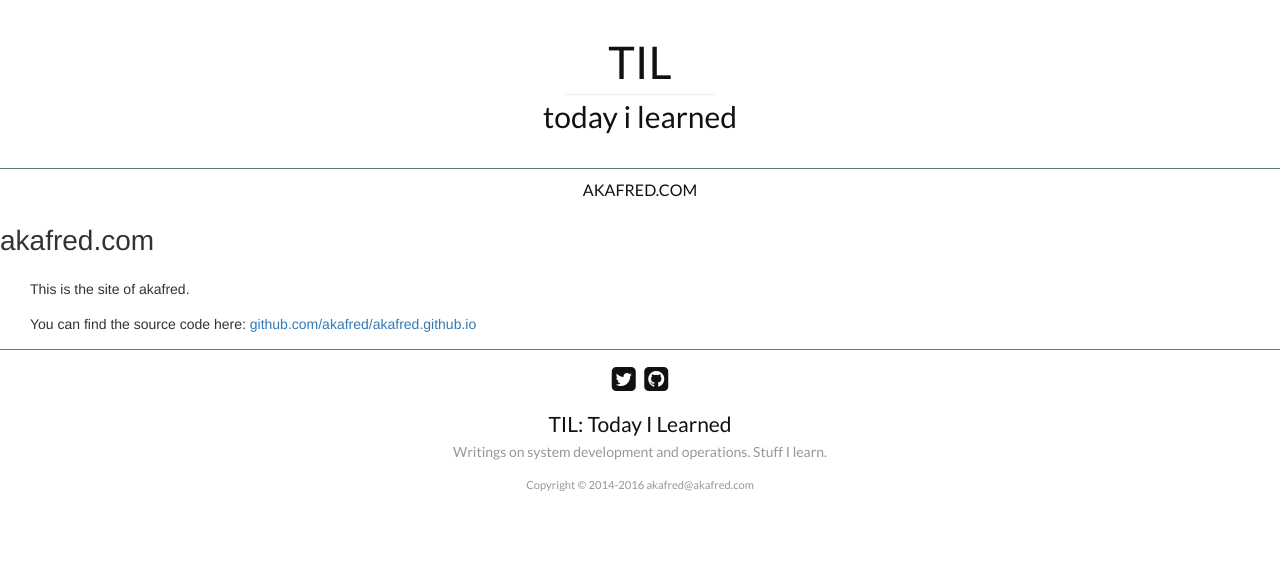
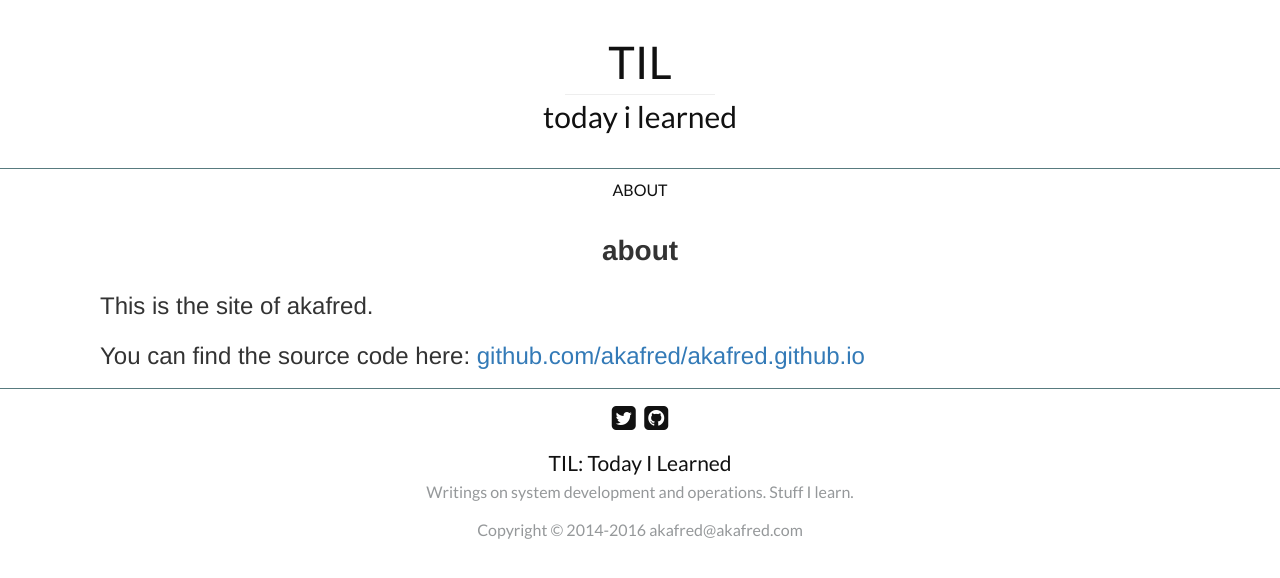
Before and after one commit to camillesalvador/akafred.github.io, a Jekyll site: the page built from about.md, in a window 1280 px wide. Shown: the top 578 px of the page. Built offline with Jekyll 4.4.1, drawn with Linux system fonts in a browser that asks for light colours; some web fonts are replaced; comment, search, counter and statistics services are not loaded.

Commit message:
redesigned page layout and styles

```diff
--- a/_layouts/default.html
+++ b/_layouts/default.html
@@ -7,7 +7,7 @@
 
     {% include header.html %}
 
-    <div class="page-content">
+    <div class="page-content container">
       <div class="wrapper">
         {{ content }}
       </div>
--- a/_sass/_layout.scss
+++ b/_sass/_layout.scss
@@ -40,6 +40,9 @@
   margin: auto;
   font-size: $base-font-size;
   text-transform: uppercase;
+  a:hover {
+    color: $brand-color;
+  }
 }
 
 .site-nav {
@@ -58,7 +61,22 @@
 }
 
 /**
- * Page content
+ * Page styles
+ */
+ .page-content {
+   .post-header {
+     text-align: center;
+     .post-title {
+       font-weight: 900;
+     }
+   }
+   .post-content {
+     font-size: $base-font-size * 1.5;
+   }
+ }
+
+/**
+ * Front page post card styles
  */
 .card {
   border: 1px solid $grey-color;
@@ -187,5 +205,6 @@
    }
    .text {
      color: $grey-color;
+     font-size: $base-font-size;
    }
  }
--- a/about.md
+++ b/about.md
@@ -1,6 +1,6 @@
 ---
 layout: page
-title: akafred.com
+title: about
 permalink: /about/
 ---
 
--- a/css/main.scss
+++ b/css/main.scss
@@ -37,7 +37,7 @@ $spacing-unit:     30px;
 
 $text-color:       #111;
 $background-color: #fdfdfd;
-$brand-color:      #2a7ae2;
+$brand-color:      #78C0E0;
 
 $green-color:      #587B7F;
 $green-color-dark: darken($green-color, 25%);
```
